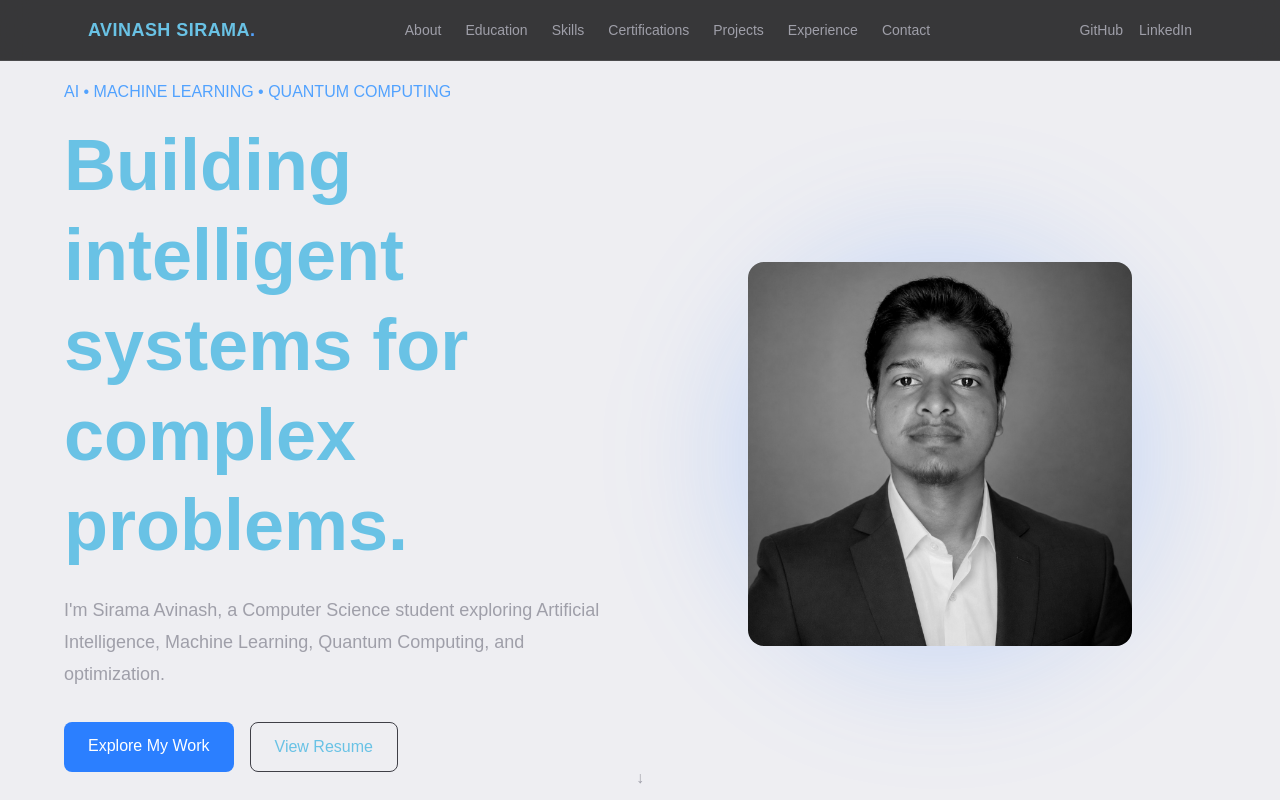
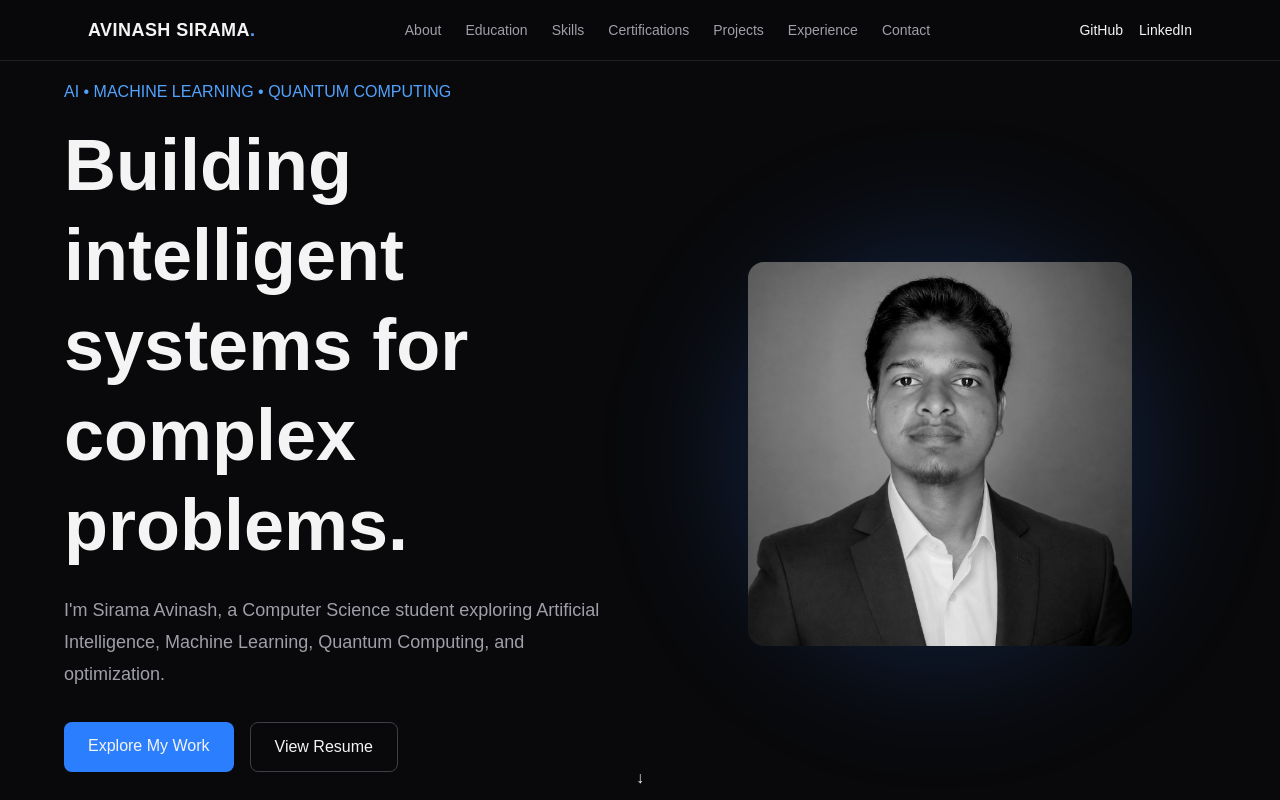
Before and after one commit to SiramaAvinash/avinash-portfolio, a React (Vite) app: page / in a window 1280 px wide. Shown: the top 800 px of the page. Built offline with nearby package versions, Linux system fonts and the light colour scheme.

Commit message:
Upadate avinash-portfolio

```diff
--- a/src/index.css
+++ b/src/index.css
@@ -13,4 +13,65 @@ body {
 
 * {
   box-sizing: border-box;
+}@import "tailwindcss";
+
+/* Smooth scrolling */
+html {
+  scroll-behavior: smooth;
 }
+
+/* Global body */
+body {
+  margin: 0;
+  min-width: 320px;
+  background-color: #09090b;
+  color: #f4f4f5;
+  font-family: Arial, Helvetica, sans-serif;
+  -webkit-font-smoothing: antialiased;
+  -moz-osx-font-smoothing: grayscale;
+}
+
+/* Consistent box sizing */
+* {
+  box-sizing: border-box;
+}
+
+/* Remove default link styling */
+a {
+  color: inherit;
+  text-decoration: none;
+}
+
+/* Better text selection */
+::selection {
+  background-color: #2563eb;
+  color: #ffffff;
+}
+
+/* Smooth transitions */
+button,
+a {
+  transition:
+    color 0.2s ease,
+    background-color 0.2s ease,
+    border-color 0.2s ease,
+    transform 0.2s ease;
+}
+
+/* Custom scrollbar */
+::-webkit-scrollbar {
+  width: 8px;
+}
+
+::-webkit-scrollbar-track {
+  background: #09090b;
+}
+
+::-webkit-scrollbar-thumb {
+  background: #27272a;
+  border-radius: 999px;
+}
+
+::-webkit-scrollbar-thumb:hover {
+  background: #3f3f46;
+}
```
